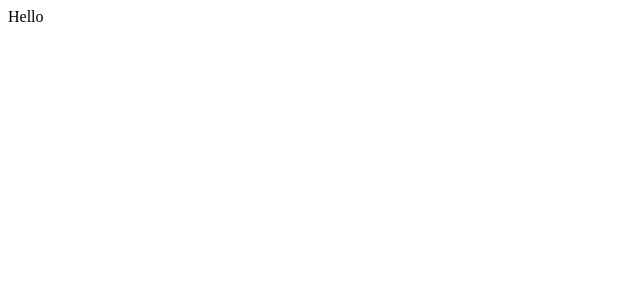
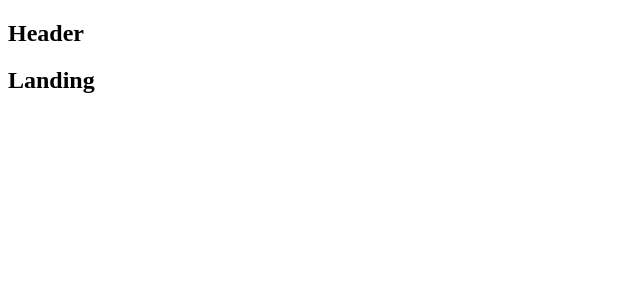
Before and after one commit to dwang089/SurveyApp, a React (Create React App) app in the folder client/: page / in a window 1280 px wide. Shown: the top 300 px of the page, without its empty margins (0-640 px from the left). Built offline with nearby package versions, Linux system fonts and the light colour scheme.

Commit message:
Initial react router commit

```diff
--- a/client/src/components/App.js
+++ b/client/src/components/App.js
@@ -1,9 +1,22 @@
 import React from 'react';
+import { BrowserRouter, Route } from 'react-router-dom';
+
+const Header = () => <h2>Header</h2>
+const Landing = () => <h2>Landing</h2>
+const Dashboard = () => <h2>Dashboard</h2>
+const Survey = () => <h2>Survey</h2>
 
 const App = () => {
   return (
     <div>
-      Hello
+      <BrowserRouter>
+        <div>
+          <Header />
+          <Route exact path='/' component={Landing} />
+          <Route exact path='/surveys' component={Dashboard} />
+          <Route path='/surveys/new' component={Survey} />
+        </div>
+      </BrowserRouter>
     </div>
   );
 };
```
